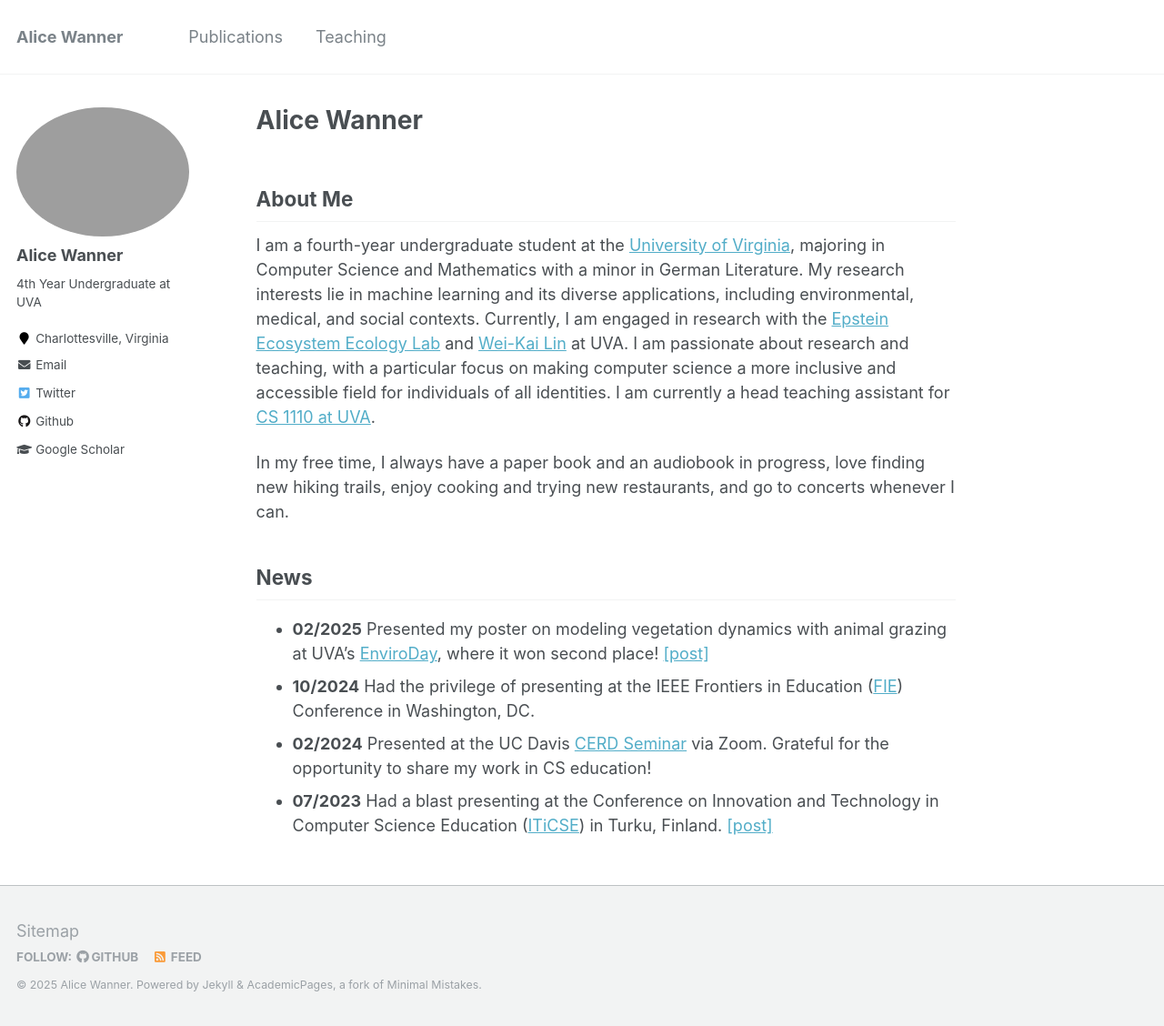
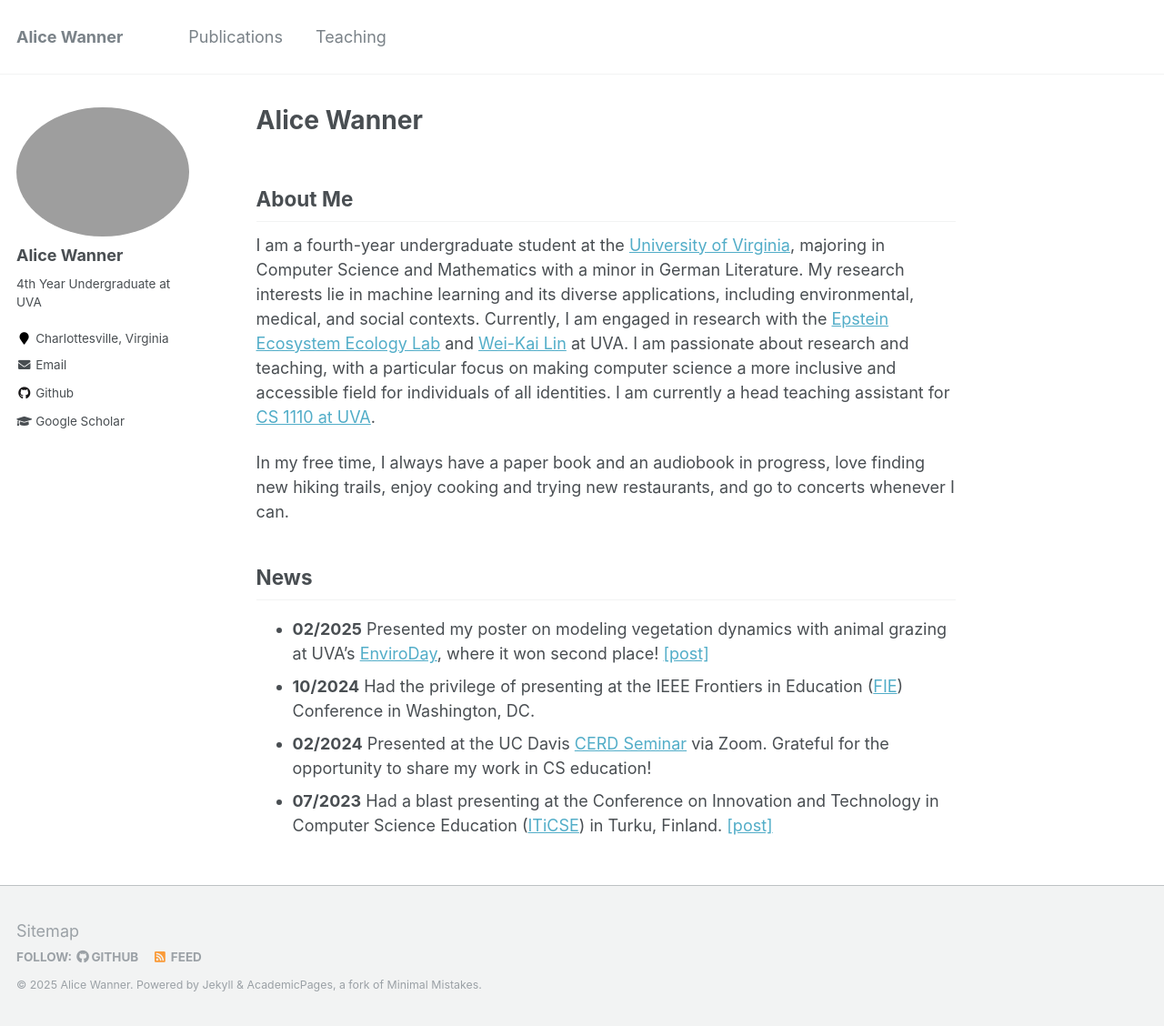
Before and after one commit to alicewanner/alicewanner.github.io, a Jekyll site: the page built from _pages/about.md, in a window 1280 px wide and 1128 px high. Shown: the whole window at 91% size. Built offline with Jekyll 4.4.1, drawn with Linux system fonts in a browser that asks for light colours.

Commit message:
removed twitter

```diff
--- a/_config.yml
+++ b/_config.yml
@@ -109,7 +109,7 @@ author:
   stackoverflow    : # http://stackoverflow.com/users/123456/username
   steam            :
   tumblr           :
-  twitter          : "alicesanwanner"
+  # twitter          : "alicesanwanner"
   vine             :
   weibo            :
   xing             :
```
